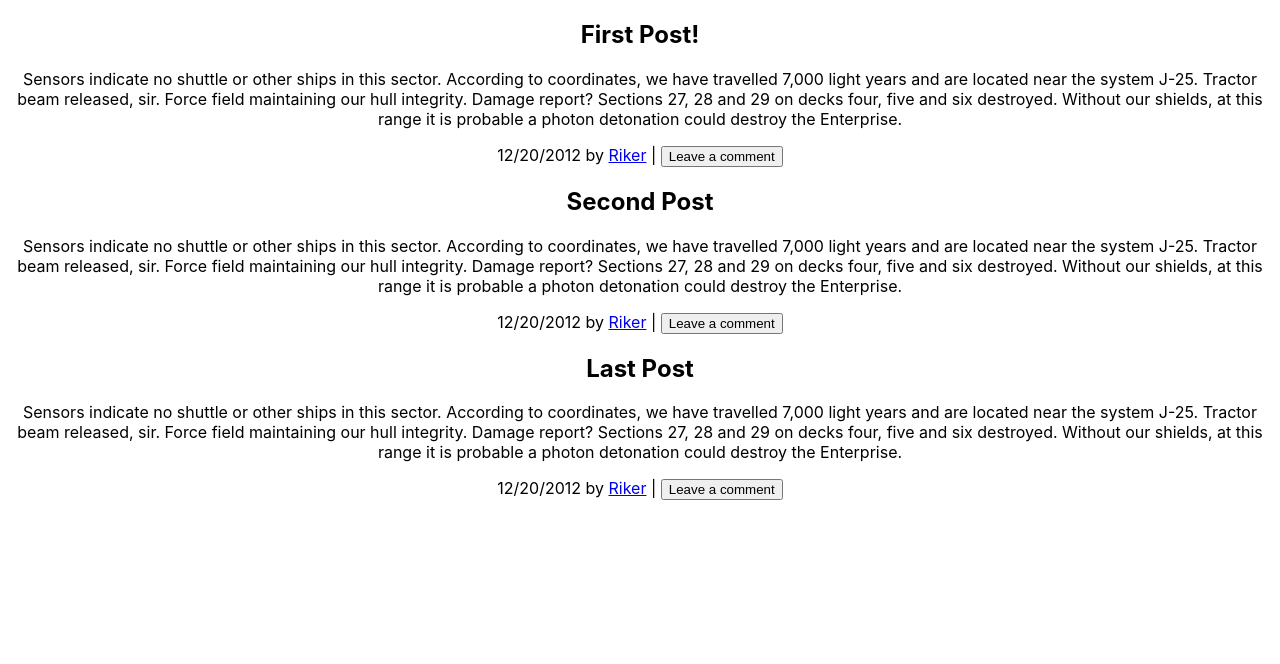
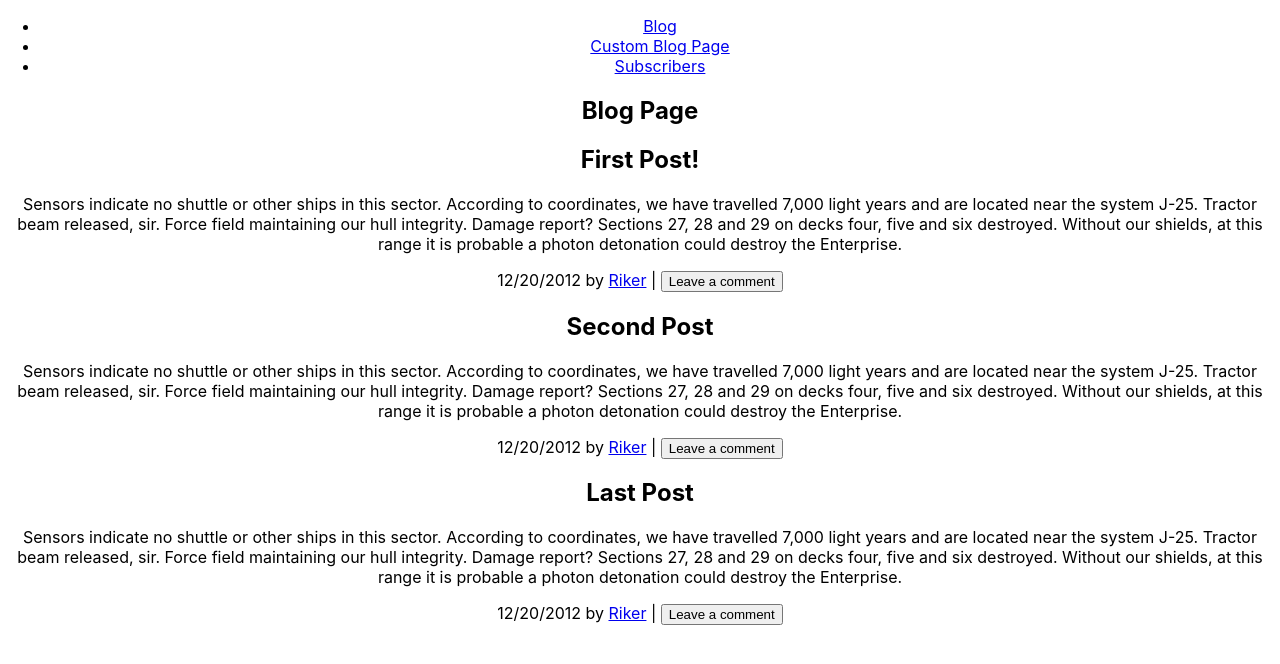
Before and after one commit to Al-Campuzano/blog-bones, a React (Create React App) app: page / in a window 1280 px wide. Shown: the top 664 px of the page. Built offline with nearby package versions, Linux system fonts and the light colour scheme.

Commit message:
add NavContainer component to hold menu links and router

```diff
--- a/src/App.js
+++ b/src/App.js
@@ -1,10 +1,12 @@
 import logo from './logo.svg';
 import './App.css';
 import PostBlurb from './components/PostBlurb/PostBlurb';
+import NavContainer from './components/NavContainer/NavContainer';
 
 function App() {
   return (
     <div className="App">
+      <NavContainer />
       <PostBlurb title="First Post!" />
       <PostBlurb title="Second Post" />
       <PostBlurb title="Last Post" />
--- /dev/null
+++ b/src/components/NavContainer/NavContainer.js
@@ -0,0 +1,54 @@
+import React from "react";
+import {
+  BrowserRouter as Router,
+  Switch,
+  Route,
+  Link
+} from "react-router-dom";
+
+function NavContainer() {
+  return (
+    <Router>
+      <div>
+        <nav>
+          <ul>
+            <li>
+              <Link to="/">Blog</Link>
+            </li>
+            <li>
+              <Link to="/custom">Custom Blog Page</Link>
+            </li>
+            <li>
+              <Link to="/subscribers">Subscribers</Link>
+            </li>
+          </ul>
+        </nav>
+        <Switch>
+          <Route path="/custom">
+            <Custom />
+          </Route>
+          <Route path="/subscribers">
+            <Subscribers />
+          </Route>
+          <Route path="/">
+            <Blog />
+          </Route>
+        </Switch>
+      </div>
+    </Router>
+  );
+}
+
+function Custom() {
+  return <h2>Custom Blog Page</h2>
+}
+
+function Subscribers() {
+  return <h2>Subscribers Page</h2>
+}
+
+function Blog() {
+  return <h2>Blog Page</h2>
+}
+
+export default NavContainer;
--- /dev/null
+++ b/src/components/NavContainer/index.js
@@ -0,0 +1 @@
+export { default } from "./NavContainer";
```
Also changed, not shown: 2 other files (tests, documents, lock files or other folders).
